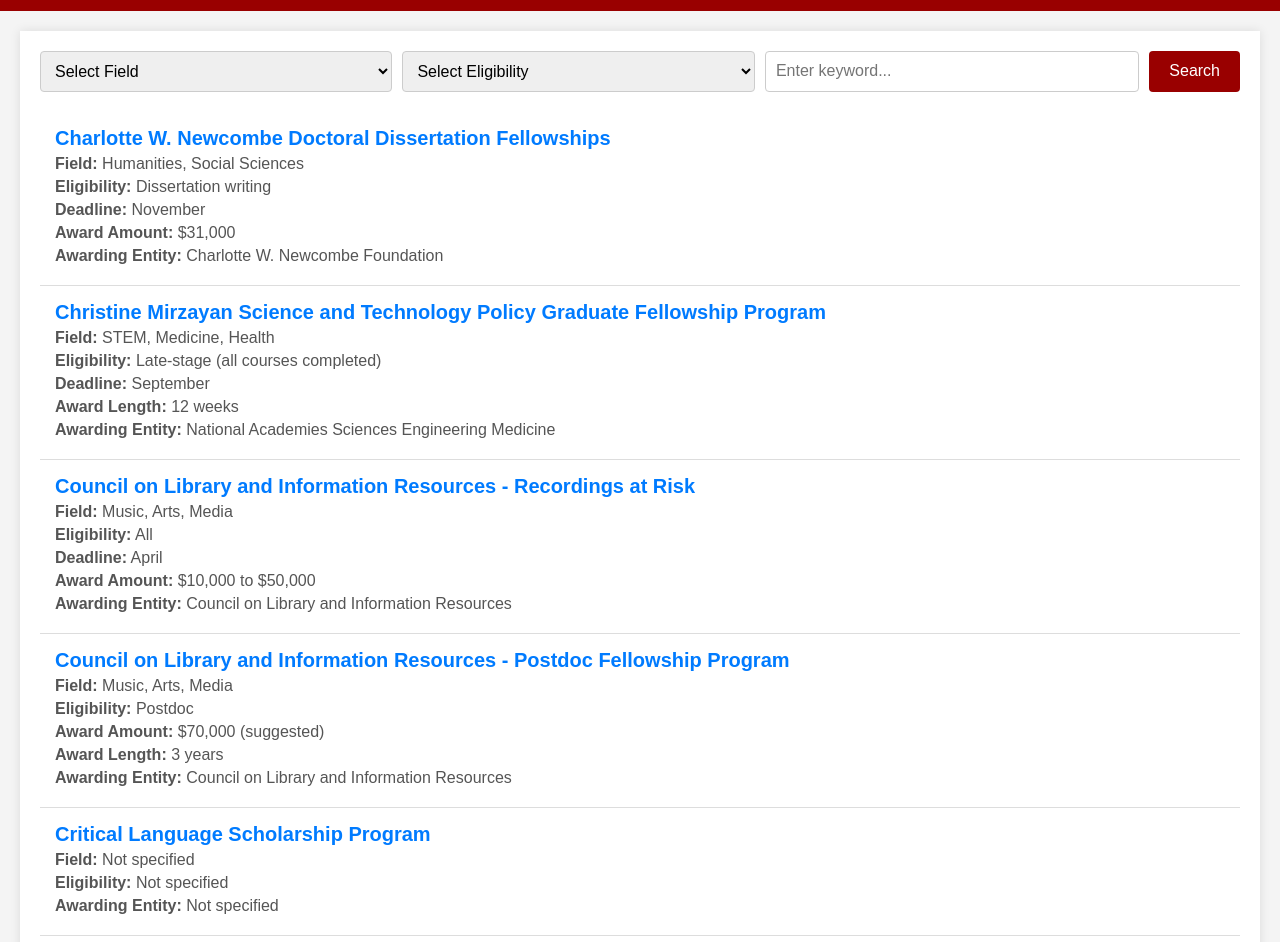
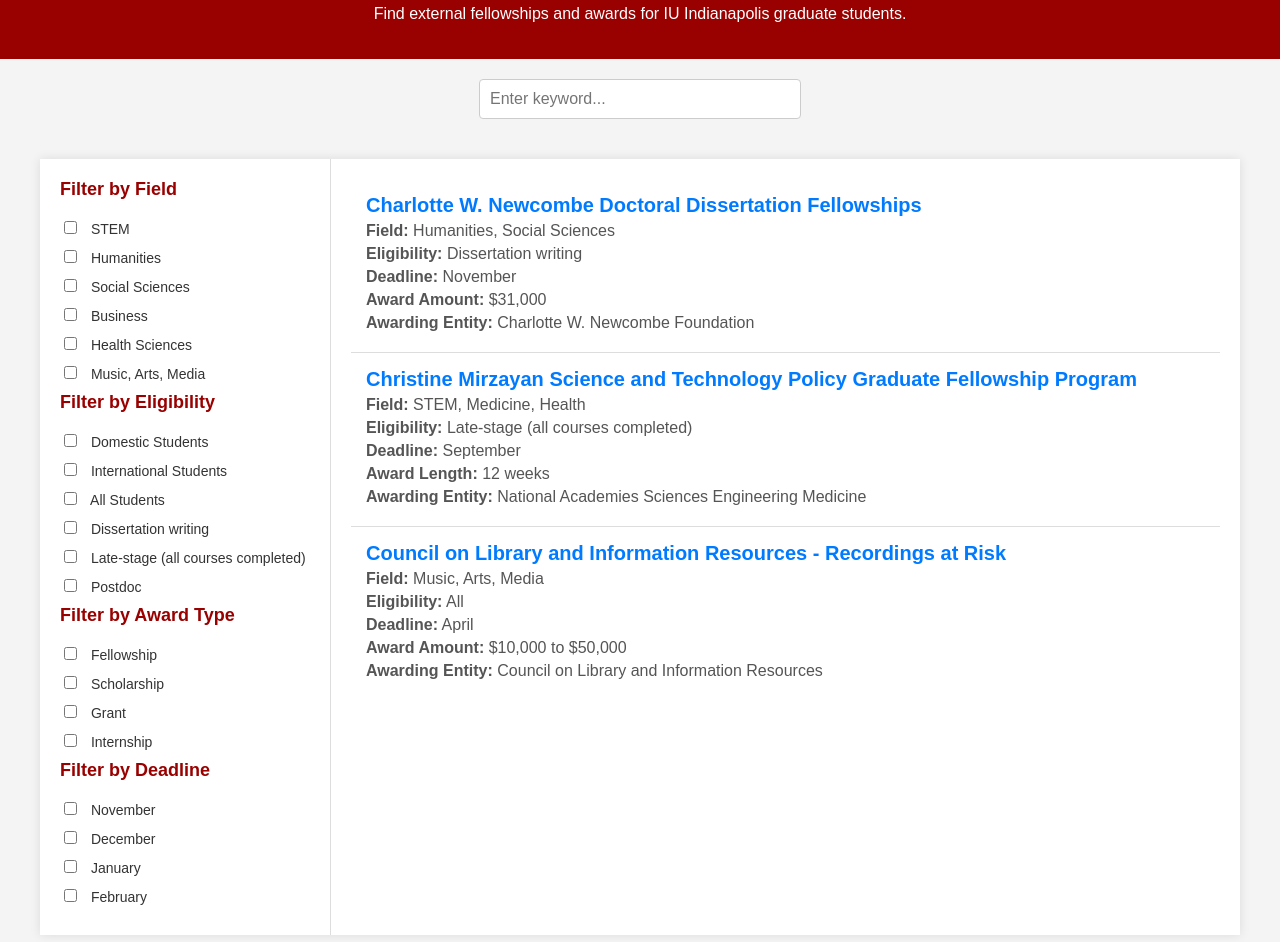
Before and after one commit to harshitchaubey/fellowship-finder-iui, a plain HTML site: page index.html in a window 1280 px wide. Shown: the part 143-1085 px from the top of the page. Drawn offline with Linux system fonts and the light colour scheme.

Commit message:
Update index.html

```diff
--- a/index.html
+++ b/index.html
@@ -11,47 +11,58 @@
             padding: 0;
             background-color: #f4f4f4;
             color: #333;
+            display: flex;
+            flex-direction: column;
+            align-items: center;
         }
         header {
             background-color: #990000; /* IU Red */
             color: #fff;
             padding: 20px 0;
             text-align: center;
+            width: 100%;
         }
         .container {
+            display: flex;
             max-width: 1200px;
-            margin: 20px auto;
-            padding: 20px;
+            width: 100%;
+            margin: 20px;
             background-color: #fff;
             box-shadow: 0 0 10px rgba(0, 0, 0, 0.1);
         }
-        .search-filters {
-            display: flex;
-            flex-wrap: wrap;
-            gap: 10px;
-            margin-bottom: 20px;
+        .filters {
+            width: 250px;
+            padding: 20px;
+            border-right: 1px solid #ddd;
         }
-        .search-filters select, .search-filters input {
+        .filters h3 {
+            margin-top: 0;
+            font-size: 18px;
+            color: #990000; /* IU Red */
+        }
+        .filters label {
+            display: block;
+            margin: 10px 0;
+            font-size: 14px;
+        }
+        .filters input[type="checkbox"] {
+            margin-right: 10px;
+        }
+        .search-bar {
+            text-align: center;
+            margin: 20px 0;
+            width: 100%;
+        }
+        .search-bar input {
             padding: 10px;
             font-size: 16px;
-            flex: 1 1 200px;
+            width: 300px;
             border: 1px solid #ccc;
             border-radius: 4px;
         }
-        .search-filters button {
-            padding: 10px 20px;
-            font-size: 16px;
-            background-color: #990000; /* IU Red */
-            color: #fff;
-            border: none;
-            border-radius: 4px;
-            cursor: pointer;
-        }
-        .search-filters button:hover {
-            background-color: #7a0000; /* Darker IU Red */
-        }
         .results {
-            margin-top: 20px;
+            flex: 1;
+            padding: 20px;
         }
         .result-item {
             padding: 15px;
@@ -81,37 +92,49 @@
 <body>
 
     <header>
-        <h1>Fellowship Finder - IU Indianapolis</h1>
+        <h1>Fellowship Finder </h1>
+        <h2>Graduate School IU Indianapolis </h2>
         <p>Find external fellowships and awards for IU Indianapolis graduate students.</p>
     </header>
 
+    <div class="search-bar">
+        <input type="text" id="keyword" placeholder="Enter keyword..." oninput="filterFellowships()">
+    </div>
+
     <div class="container">
-        <div class="search-filters">
-            <select id="field">
-                <option value="">Select Field</option>
-                <option value="STEM">STEM</option>
-                <option value="Humanities">Humanities</option>
-                <option value="Social Sciences">Social Sciences</option>
-                <option value="Business">Business</option>
-                <option value="Health Sciences">Health Sciences</option>
-                <option value="Music, Arts, Media">Music, Arts, Media</option>
-            </select>
-            <select id="eligibility">
-                <option value="">Select Eligibility</option>
-                <option value="Domestic">Domestic Students</option>
-                <option value="International">International Students</option>
-                <option value="All">All Students</option>
-                <option value="Dissertation writing">Dissertation writing</option>
-                <option value="Late-stage (all courses completed)">Late-stage (all courses completed)</option>
-                <option value="Postdoc">Postdoc</option>
-            </select>
-            <input type="text" id="keyword" placeholder="Enter keyword...">
-            <button onclick="searchFellowships()">Search</button>
+        <div class="filters">
+            <h3>Filter by Field</h3>
+            <label><input type="checkbox" value="STEM" onchange="filterFellowships()"> STEM</label>
+            <label><input type="checkbox" value="Humanities" onchange="filterFellowships()"> Humanities</label>
+            <label><input type="checkbox" value="Social Sciences" onchange="filterFellowships()"> Social Sciences</label>
+            <label><input type="checkbox" value="Business" onchange="filterFellowships()"> Business</label>
+            <label><input type="checkbox" value="Health Sciences" onchange="filterFellowships()"> Health Sciences</label>
+            <label><input type="checkbox" value="Music, Arts, Media" onchange="filterFellowships()"> Music, Arts, Media</label>
+
+            <h3>Filter by Eligibility</h3>
+            <label><input type="checkbox" value="Domestic" onchange="filterFellowships()"> Domestic Students</label>
+            <label><input type="checkbox" value="International" onchange="filterFellowships()"> International Students</label>
+            <label><input type="checkbox" value="All" onchange="filterFellowships()"> All Students</label>
+            <label><input type="checkbox" value="Dissertation writing" onchange="filterFellowships()"> Dissertation writing</label>
+            <label><input type="checkbox" value="Late-stage (all courses completed)" onchange="filterFellowships()"> Late-stage (all courses completed)</label>
+            <label><input type="checkbox" value="Postdoc" onchange="filterFellowships()"> Postdoc</label>
+
+            <h3>Filter by Award Type</h3>
+            <label><input type="checkbox" value="Fellowship" onchange="filterFellowships()"> Fellowship</label>
+            <label><input type="checkbox" value="Scholarship" onchange="filterFellowships()"> Scholarship</label>
+            <label><input type="checkbox" value="Grant" onchange="filterFellowships()"> Grant</label>
+            <label><input type="checkbox" value="Internship" onchange="filterFellowships()"> Internship</label>
+
+            <h3>Filter by Deadline</h3>
+            <label><input type="checkbox" value="November" onchange="filterFellowships()"> November</label>
+            <label><input type="checkbox" value="December" onchange="filterFellowships()"> December</label>
+            <label><input type="checkbox" value="January" onchange="filterFellowships()"> January</label>
+            <label><input type="checkbox" value="February" onchange="filterFellowships()"> February</label>
         </div>
 
         <div class="results" id="results">
             <!-- Fellowships with real links -->
-            <div class="result-item" data-field="Humanities, Social Sciences" data-eligibility="Dissertation writing">
+            <div class="result-item" data-field="Humanities, Social Sciences" data-eligibility="Dissertation writing" data-award-type="Fellowship" data-deadline="November">
                 <h3><a href="https://citizensandscholars.org/fellowships/for-scholars-education-leaders/charlotte-w-newcombe-fellowship/" target="_blank">Charlotte W. Newcombe Doctoral Dissertation Fellowships</a></h3>
                 <p><strong>Field:</strong> Humanities, Social Sciences</p>
                 <p><strong>Eligibility:</strong> Dissertation writing</p>
@@ -119,7 +142,7 @@
                 <p><strong>Award Amount:</strong> $31,000</p>
                 <p><strong>Awarding Entity:</strong> Charlotte W. Newcombe Foundation</p>
             </div>
-            <div class="result-item" data-field="STEM, Medicine, Health" data-eligibility="Late-stage (all courses completed)">
+            <div class="result-item" data-field="STEM, Medicine, Health" data-eligibility="Late-stage (all courses completed)" data-award-type="Fellowship" data-deadline="September">
                 <h3><a href="https://www.nationalacademies.org/our-work/the-christine-mirzayan-science--technology-policy-graduate-fellowship-program" target="_blank">Christine Mirzayan Science and Technology Policy Graduate Fellowship Program</a></h3>
                 <p><strong>Field:</strong> STEM, Medicine, Health</p>
                 <p><strong>Eligibility:</strong> Late-stage (all courses completed)</p>
@@ -127,7 +150,7 @@
                 <p><strong>Award Length:</strong> 12 weeks</p>
                 <p><strong>Awarding Entity:</strong> National Academies Sciences Engineering Medicine</p>
             </div>
-            <div class="result-item" data-field="Music, Arts, Media" data-eligibility="All">
+            <div class="result-item" data-field="Music, Arts, Media" data-eligibility="All" data-award-type="Fellowship" data-deadline="April">
                 <h3><a href="https://www.clir.org/fellowships/" target="_blank">Council on Library and Information Resources - Recordings at Risk</a></h3>
                 <p><strong>Field:</strong> Music, Arts, Media</p>
                 <p><strong>Eligibility:</strong> All</p>
@@ -135,53 +158,33 @@
                 <p><strong>Award Amount:</strong> $10,000 to $50,000</p>
                 <p><strong>Awarding Entity:</strong> Council on Library and Information Resources</p>
             </div>
-            <div class="result-item" data-field="Music, Arts, Media" data-eligibility="Postdoc">
-                <h3><a href="https://www.clir.org/fellowships/" target="_blank">Council on Library and Information Resources - Postdoc Fellowship Program</a></h3>
-                <p><strong>Field:</strong> Music, Arts, Media</p>
-                <p><strong>Eligibility:</strong> Postdoc</p>
-                <p><strong>Award Amount:</strong> $70,000 (suggested)</p>
-                <p><strong>Award Length:</strong> 3 years</p>
-                <p><strong>Awarding Entity:</strong> Council on Library and Information Resources</p>
-            </div>
-            <div class="result-item" data-field="" data-eligibility="">
-                <h3><a href="https://clscholarship.org/" target="_blank">Critical Language Scholarship Program</a></h3>
-                <p><strong>Field:</strong> Not specified</p>
-                <p><strong>Eligibility:</strong> Not specified</p>
-                <p><strong>Awarding Entity:</strong> Not specified</p>
-            </div>
-            <div class="result-item" data-field="" data-eligibility="">
-                <h3><a href="https://www.daad.org/en/find-funding/graduate-opportunities/" target="_blank">DAAD - German Academic Exchange Service</a></h3>
-                <p><strong>Field:</strong> Not specified</p>
-                <p><strong>Eligibility:</strong> Not specified</p>
-                <p><strong>Awarding Entity:</strong> Not specified</p>
-            </div>
-            <div class="result-item" data-field="" data-eligibility="">
-                <h3><a href="https://www.daad.de/rise/en/" target="_blank">DAAD Rise - Research internships in Science and Engineering</a></h3>
-                <p><strong>Field:</strong> Not specified</p>
-                <p><strong>Eligibility:</strong> Not specified</p>
-                <p><strong>Awarding Entity:</strong> Not specified</p>
-            </div>
             <!-- Add more fellowships here as needed -->
         </div>
     </div>
 
     <script>
-        function searchFellowships() {
-            const field = document.getElementById('field').value;
-            const eligibility = document.getElementById('eligibility').value;
+        function filterFellowships() {
             const keyword = document.getElementById('keyword').value.toLowerCase();
+            const fields = Array.from(document.querySelectorAll('.filters input[value^="Field"]:checked')).map(el => el.value);
+            const eligibilities = Array.from(document.querySelectorAll('.filters input[value^="Eligibility"]:checked')).map(el => el.value);
+            const awardTypes = Array.from(document.querySelectorAll('.filters input[value^="Award Type"]:checked')).map(el => el.value);
+            const deadlines = Array.from(document.querySelectorAll('.filters input[value^="Deadline"]:checked')).map(el => el.value);
 
             const results = document.querySelectorAll('.result-item');
             results.forEach(result => {
                 const resultField = result.getAttribute('data-field');
                 const resultEligibility = result.getAttribute('data-eligibility');
+                const resultAwardType = result.getAttribute('data-award-type');
+                const resultDeadline = result.getAttribute('data-deadline');
                 const text = result.textContent.toLowerCase();
 
-                const matchField = field ? resultField.includes(field) : true;
-                const matchEligibility = eligibility ? resultEligibility.includes(eligibility) : true;
                 const matchKeyword = keyword ? text.includes(keyword) : true;
+                const matchField = fields.length === 0 || fields.some(field => resultField.includes(field));
+                const matchEligibility = eligibilities.length === 0 || eligibilities.some(eligibility => resultEligibility.includes(eligibility));
+                const matchAwardType = awardTypes.length === 0 || awardTypes.includes(resultAwardType);
+                const matchDeadline = deadlines.length === 0 || deadlines.includes(resultDeadline);
 
-                if (matchField && matchEligibility && matchKeyword) {
+                if (matchKeyword && matchField && matchEligibility && matchAwardType && matchDeadline) {
                     result.style.display = '';
                 } else {
                     result.style.display = 'none';
```
